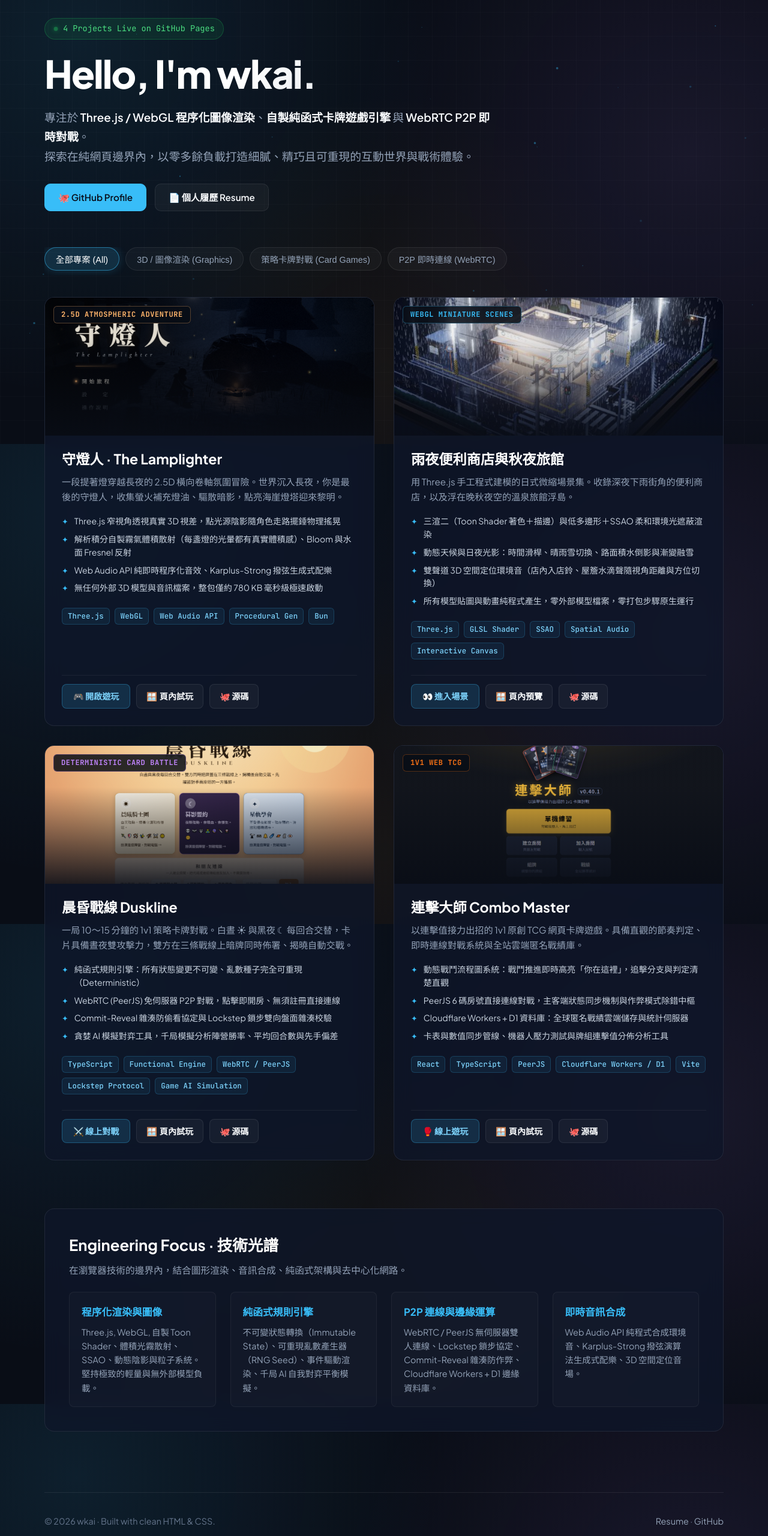
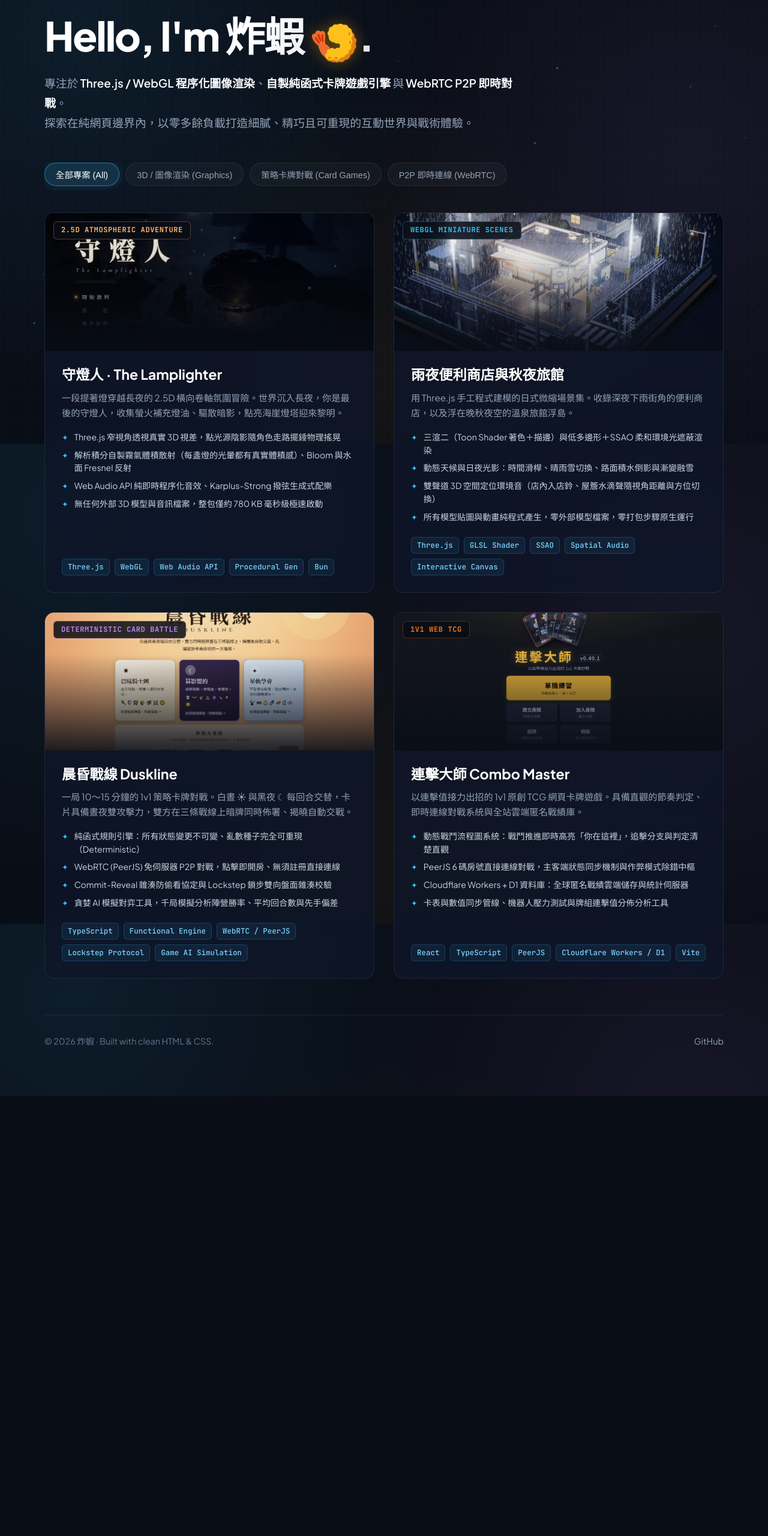
Before and after one commit to wkai2573/wkai2573.github.io, a plain HTML site: page index.html in a window 1280 px wide. Shown: the part 60-2620 px from the top of the page at 60% size. After the commit the page ends 1887 px from the top, so only its background shows below. Drawn offline with Linux system fonts and the light colour scheme.

Commit message:
feat: 更新為炸蝦🍤品牌，精簡Hero與卡片按鈕，支援點擊封面試玩

```diff
--- a/index.html
+++ b/index.html
@@ -3,19 +3,19 @@
 <head>
   <meta charset="UTF-8" />
   <meta name="viewport" content="width=device-width, initial-scale=1.0, viewport-fit=cover" />
-  <title>wkai · 專案作品集 | Creative Developer &amp; Game Craftsman</title>
-  <meta name="description" content="wkai 的個人作品集：專注於 WebGL/Three.js 程序化渲染、原創卡牌對戰引擎、Web Audio 與 WebRTC P2P 多人遊戲。" />
-  <meta name="keywords" content="wkai, 獨立遊戲, WebGL, Three.js, TCG, 卡牌遊戲, 2.5D, WebRTC, PeerJS, 前端工程師" />
-  <meta name="author" content="wkai" />
+  <title>炸蝦 🍤 · 專案作品集 | Creative Developer &amp; Game Craftsman</title>
+  <meta name="description" content="炸蝦 的個人作品集：專注於 WebGL/Three.js 程序化渲染、原創卡牌對戰引擎、Web Audio 與 WebRTC P2P 多人遊戲。" />
+  <meta name="keywords" content="炸蝦, 獨立遊戲, WebGL, Three.js, TCG, 卡牌遊戲, 2.5D, WebRTC, PeerJS, 前端工程師" />
+  <meta name="author" content="炸蝦" />
 
   <!-- Open Graph -->
   <meta property="og:type" content="website" />
   <meta property="og:url" content="https://wkai2573.github.io/" />
-  <meta property="og:title" content="wkai · 專案作品集 | Creative Developer &amp; Game Craftsman" />
+  <meta property="og:title" content="炸蝦 🍤 · 專案作品集 | Creative Developer &amp; Game Craftsman" />
   <meta property="og:description" content="專注於 Three.js / WebGL 程序化圖像渲染、自製純函式卡牌遊戲引擎 與 WebRTC P2P 即時對戰。" />
   <meta property="og:image" content="https://wkai2573.github.io/assets/images/lamplighter.png" />
 
-  <!-- Favicon -->
+  <!-- Favicon (炸蝦 🍤) -->
   <link rel="icon" type="image/svg+xml" href="assets/favicon.svg" />
 
   <!-- Fonts -->
@@ -36,22 +36,11 @@
   <div class="container">
     <!-- Header & Hero -->
     <header>
-      <div class="status-badge">
-        <span class="status-dot"></span> 4 Projects Live on GitHub Pages
-      </div>
-      <h1>Hello, I'm wkai.</h1>
+      <h1>Hello, I'm 炸蝦 <span class="shrimp-emoji">🍤</span>.</h1>
       <p class="hero-bio">
         專注於 <b>Three.js / WebGL 程序化圖像渲染</b>、<b>自製純函式卡牌遊戲引擎</b> 與 <b>WebRTC P2P 即時對戰</b>。<br />
         探索在純網頁邊界內，以零多餘負載打造細膩、精巧且可重現的互動世界與戰術體驗。
       </p>
-      <div class="hero-links">
-        <a href="https://github.com/wkai2573" target="_blank" rel="noopener noreferrer" class="btn btn-primary">
-          <span>🐙 GitHub Profile</span>
-        </a>
-        <a href="./resume/" class="btn btn-outline">
-          <span>📄 個人履歷 Resume</span>
-        </a>
-      </div>
     </header>
 
     <!-- Filter Buttons -->
@@ -67,10 +56,11 @@
 
       <!-- 1. 守燈人 · The Lamplighter -->
       <article class="project-card" data-category="graphics" data-badge="lamplighter">
-        <div class="card-thumb">
+        <div class="card-thumb preview-trigger" data-url="https://wkai2573.github.io/lamplighter/" data-title="守燈人 · The Lamplighter" title="點擊直接試玩 守燈人">
           <img src="assets/images/lamplighter.png" alt="守燈人 · The Lamplighter 遊戲截圖" loading="lazy" decoding="async" />
           <div class="thumb-overlay"></div>
           <span class="card-type-badge">2.5D Atmospheric Adventure</span>
+          <div class="thumb-play-hint">▶ 點擊試玩</div>
         </div>
         <div class="card-body">
           <h2 class="project-title">守燈人 · The Lamplighter</h2>
@@ -88,20 +78,16 @@
             <span class="tag">Procedural Gen</span>
             <span class="tag">Bun</span>
           </div>
-          <div class="card-actions">
-            <a href="https://wkai2573.github.io/lamplighter/" target="_blank" rel="noopener noreferrer" class="btn btn-play">🎮 開啟遊玩</a>
-            <button type="button" class="btn btn-outline btn-actions-outline preview-btn" data-url="https://wkai2573.github.io/lamplighter/" data-title="守燈人 · The Lamplighter">🪟 頁內試玩</button>
-            <a href="https://github.com/wkai2573/lamplighter" target="_blank" rel="noopener noreferrer" class="btn btn-outline btn-actions-outline">🐙 源碼</a>
-          </div>
         </div>
       </article>
 
       <!-- 2. 3D微縮場景集 (雨夜便利商店與秋夜旅館) -->
       <article class="project-card" data-category="graphics" data-badge="konbini">
-        <div class="card-thumb">
+        <div class="card-thumb preview-trigger" data-url="https://wkai2573.github.io/3d-miniature-scenes/" data-title="雨夜便利商店與秋夜旅館" title="點擊進入微縮場景">
           <img src="assets/images/konbini.jpg" alt="雨夜便利商店與秋夜旅館 截圖" loading="lazy" decoding="async" />
           <div class="thumb-overlay"></div>
           <span class="card-type-badge">WebGL Miniature Scenes</span>
+          <div class="thumb-play-hint">▶ 進入場景</div>
         </div>
         <div class="card-body">
           <h2 class="project-title">雨夜便利商店與秋夜旅館</h2>
@@ -119,20 +105,16 @@
             <span class="tag">Spatial Audio</span>
             <span class="tag">Interactive Canvas</span>
           </div>
-          <div class="card-actions">
-            <a href="https://wkai2573.github.io/3d-miniature-scenes/" target="_blank" rel="noopener noreferrer" class="btn btn-play">👀 進入場景</a>
-            <button type="button" class="btn btn-outline btn-actions-outline preview-btn" data-url="https://wkai2573.github.io/3d-miniature-scenes/" data-title="雨夜便利商店與秋夜旅館">🪟 頁內預覽</button>
-            <a href="https://github.com/wkai2573/3d-miniature-scenes" target="_blank" rel="noopener noreferrer" class="btn btn-outline btn-actions-outline">🐙 源碼</a>
-          </div>
         </div>
       </article>
 
       <!-- 3. 晨昏戰線 Duskline -->
       <article class="project-card" data-category="cards p2p" data-badge="duskline">
-        <div class="card-thumb">
+        <div class="card-thumb preview-trigger" data-url="https://wkai2573.github.io/duskline/" data-title="晨昏戰線 Duskline" title="點擊直接對戰 晨昏戰線">
           <img src="assets/images/duskline.png" alt="晨昏戰線 Duskline 遊戲截圖" loading="lazy" decoding="async" />
           <div class="thumb-overlay"></div>
           <span class="card-type-badge">Deterministic Card Battle</span>
+          <div class="thumb-play-hint">▶ 線上對戰</div>
         </div>
         <div class="card-body">
           <h2 class="project-title">晨昏戰線 Duskline</h2>
@@ -150,20 +132,16 @@
             <span class="tag">Lockstep Protocol</span>
             <span class="tag">Game AI Simulation</span>
           </div>
-          <div class="card-actions">
-            <a href="https://wkai2573.github.io/duskline/" target="_blank" rel="noopener noreferrer" class="btn btn-play">⚔️ 線上對戰</a>
-            <button type="button" class="btn btn-outline btn-actions-outline preview-btn" data-url="https://wkai2573.github.io/duskline/" data-title="晨昏戰線 Duskline">🪟 頁內試玩</button>
-            <a href="https://github.com/wkai2573/duskline" target="_blank" rel="noopener noreferrer" class="btn btn-outline btn-actions-outline">🐙 源碼</a>
-          </div>
         </div>
       </article>
 
       <!-- 4. 連擊大師 Combo Master -->
       <article class="project-card" data-category="cards p2p" data-badge="combo">
-        <div class="card-thumb">
+        <div class="card-thumb preview-trigger" data-url="https://wkai2573.github.io/combo-master/" data-title="連擊大師 Combo Master" title="點擊直接試玩 連擊大師">
           <img src="assets/images/combo_master.png" alt="連擊大師 Combo Master 遊戲截圖" loading="lazy" decoding="async" />
           <div class="thumb-overlay"></div>
           <span class="card-type-badge">1v1 Web TCG</span>
+          <div class="thumb-play-hint">▶ 連擊遊玩</div>
         </div>
         <div class="card-body">
           <h2 class="project-title">連擊大師 Combo Master</h2>
@@ -181,46 +159,15 @@
             <span class="tag">Cloudflare Workers / D1</span>
             <span class="tag">Vite</span>
           </div>
-          <div class="card-actions">
-            <a href="https://wkai2573.github.io/combo-master/" target="_blank" rel="noopener noreferrer" class="btn btn-play">🥊 線上遊玩</a>
-            <button type="button" class="btn btn-outline btn-actions-outline preview-btn" data-url="https://wkai2573.github.io/combo-master/" data-title="連擊大師 Combo Master">🪟 頁內試玩</button>
-            <a href="https://github.com/wkai2573/combo-master" target="_blank" rel="noopener noreferrer" class="btn btn-outline btn-actions-outline">🐙 源碼</a>
-          </div>
         </div>
       </article>
 
     </div>
 
-    <!-- Skills Spectrum Section -->
-    <section class="spectrum-section">
-      <h2 class="spectrum-title">Engineering Focus · 技術光譜</h2>
-      <p class="spectrum-desc">在瀏覽器技術的邊界內，結合圖形渲染、音訊合成、純函式架構與去中心化網路。</p>
-
-      <div class="spectrum-grid">
-        <div class="spectrum-item">
-          <h3>程序化渲染與圖像</h3>
-          <p>Three.js, WebGL, 自製 Toon Shader、體積光霧散射、SSAO、動態陰影與粒子系統。堅持極致的輕量與無外部模型負載。</p>
-        </div>
-        <div class="spectrum-item">
-          <h3>純函式規則引擎</h3>
-          <p>不可變狀態轉換（Immutable State）、可重現亂數產生器（RNG Seed）、事件驅動渲染、千局 AI 自我對弈平衡模擬。</p>
-        </div>
-        <div class="spectrum-item">
-          <h3>P2P 連線與邊緣運算</h3>
-          <p>WebRTC / PeerJS 無伺服器雙人連線、Lockstep 鎖步協定、Commit-Reveal 雜湊防作弊、Cloudflare Workers + D1 邊緣資料庫。</p>
-        </div>
-        <div class="spectrum-item">
-          <h3>即時音訊合成</h3>
-          <p>Web Audio API 純程式合成環境音、Karplus-Strong 撥弦演算法生成式配樂、3D 空間定位音場。</p>
-        </div>
-      </div>
-    </section>
-
     <!-- Footer -->
     <footer>
-      <div>© 2026 wkai · Built with clean HTML &amp; CSS.</div>
+      <div>© 2026 炸蝦 · Built with clean HTML &amp; CSS.</div>
       <div>
-        <a href="./resume/">Resume</a> ·
         <a href="https://github.com/wkai2573" target="_blank" rel="noopener noreferrer">GitHub</a>
       </div>
     </footer>
@@ -271,7 +218,7 @@
       });
     });
 
-    // Preview Modal
+    // Preview Modal (點擊封面圖片觸發試玩)
     const modal = document.getElementById('previewModal');
     const modalIframe = document.getElementById('modalIframe');
     const modalTitle = document.getElementById('modalTitle');
@@ -279,10 +226,10 @@
     const closeModal = document.getElementById('closeModal');
     const modalLoader = document.getElementById('modalLoader');
 
-    document.querySelectorAll('.preview-btn').forEach(btn => {
-      btn.addEventListener('click', () => {
-        const url = btn.dataset.url;
-        const title = btn.dataset.title;
+    document.querySelectorAll('.preview-trigger').forEach(trigger => {
+      trigger.addEventListener('click', () => {
+        const url = trigger.dataset.url;
+        const title = trigger.dataset.title;
         modalTitle.textContent = title;
         modalExternalLink.href = url;
         modalLoader.style.display = 'flex';
--- a/style.css
+++ b/style.css
@@ -1,5 +1,5 @@
 /* ==========================================================================
-   Design Tokens & Modern Styling (Based on 參考.html)
+   Design Tokens & Modern Styling (炸蝦 🍤 作品集)
    ========================================================================== */
 :root {
   --bg: #090d16;
@@ -16,7 +16,6 @@
   --accent: #f59e0b;
   --purple: #c084fc;
   --crimson: #ef4444;
-  --emerald: #10b981;
 
   --tag-bg: rgba(56, 189, 248, 0.08);
   --tag-border: rgba(56, 189, 248, 0.2);
@@ -46,9 +45,9 @@ body {
   font-family: 'Plus Jakarta Sans', 'Noto Sans TC', system-ui, -apple-system, sans-serif;
   line-height: 1.6;
   background-image:
-    radial-gradient(circle at 10% 15%, rgba(56, 189, 248, 0.1) 0%, transparent 45%),
-    radial-gradient(circle at 90% 40%, rgba(192, 132, 252, 0.09) 0%, transparent 45%),
-    radial-gradient(circle at 50% 85%, rgba(245, 158, 11, 0.06) 0%, transparent 50%);
+    radial-gradient(circle at 10% 15%, rgba(56, 189, 248, 0.09) 0%, transparent 45%),
+    radial-gradient(circle at 90% 40%, rgba(192, 132, 252, 0.08) 0%, transparent 45%),
+    radial-gradient(circle at 50% 85%, rgba(245, 158, 11, 0.05) 0%, transparent 50%);
   background-attachment: fixed;
   min-height: 100vh;
   -webkit-font-smoothing: antialiased;
@@ -87,51 +86,23 @@ body {
 .container {
   max-width: 1180px;
   margin: 0 auto;
-  padding: 50px 24px 100px;
+  padding: 60px 24px 80px;
   position: relative;
   z-index: 1;
 }
 
 /* ==========================================================================
-   Header & Hero
+   Header & Hero (極簡純淨)
    ========================================================================== */
 header {
-  padding: 40px 0 60px;
+  padding: 20px 0 50px;
   display: flex;
   flex-direction: column;
-  gap: 20px;
-}
-
-.status-badge {
-  align-self: flex-start;
-  display: inline-flex;
-  align-items: center;
-  gap: 8px;
-  padding: 6px 14px;
-  font-size: 0.85rem;
-  font-family: 'JetBrains Mono', monospace;
-  border-radius: var(--radius-pill);
-  background: rgba(34, 197, 94, 0.1);
-  color: #4ade80;
-  border: 1px solid rgba(34, 197, 94, 0.25);
-}
-
-.status-dot {
-  width: 8px;
-  height: 8px;
-  background: #22c55e;
-  border-radius: 50%;
-  box-shadow: 0 0 10px #22c55e;
-  animation: pulse 2s infinite ease-in-out;
-}
-
-@keyframes pulse {
-  0%, 100% { opacity: 1; transform: scale(1); }
-  50% { opacity: 0.45; transform: scale(0.85); }
+  gap: 16px;
 }
 
 h1 {
-  font-size: clamp(2.4rem, 5.5vw, 4rem);
+  font-size: clamp(2.6rem, 6vw, 4.2rem);
   font-weight: 800;
   letter-spacing: -0.03em;
   line-height: 1.15;
@@ -140,66 +111,25 @@ h1 {
   -webkit-text-fill-color: transparent;
 }
 
+.shrimp-emoji {
+  -webkit-text-fill-color: initial;
+  background: none;
+  display: inline-block;
+  vertical-align: middle;
+  filter: drop-shadow(0 0 12px rgba(245, 158, 11, 0.4));
+}
+
 .hero-bio {
   font-size: 1.18rem;
   color: var(--text-muted);
-  max-width: 760px;
+  max-width: 780px;
   font-weight: 400;
-  line-height: 1.7;
+  line-height: 1.75;
 }
 
 .hero-bio b {
   color: var(--text-main);
   font-weight: 600;
-}
-
-.hero-links {
-  display: flex;
-  gap: 14px;
-  flex-wrap: wrap;
-  margin-top: 10px;
-}
-
-/* Buttons */
-.btn {
-  display: inline-flex;
-  align-items: center;
-  gap: 8px;
-  padding: 10px 22px;
-  border-radius: 10px;
-  text-decoration: none;
-  font-weight: 600;
-  font-size: 0.95rem;
-  transition: var(--transition);
-  cursor: pointer;
-  border: 1px solid transparent;
-  user-select: none;
-}
-
-.btn-primary {
-  background: #38bdf8;
-  color: #080d1a;
-  border-color: #38bdf8;
-}
-
-.btn-primary:hover {
-  background: #7dd3fc;
-  border-color: #7dd3fc;
-  transform: translateY(-2px);
-  box-shadow: 0 10px 25px var(--primary-glow);
-}
-
-.btn-outline {
-  background: rgba(255, 255, 255, 0.04);
-  color: var(--text-main);
-  border-color: var(--card-border);
-}
-
-.btn-outline:hover {
-  background: rgba(255, 255, 255, 0.08);
-  border-color: rgba(255, 255, 255, 0.25);
-  transform: translateY(-2px);
-  color: #ffffff;
 }
 
 /* ==========================================================================
@@ -273,13 +203,15 @@ h1 {
   box-shadow: 0 20px 45px rgba(0, 0, 0, 0.55), 0 0 30px rgba(56, 189, 248, 0.15);
 }
 
-/* Card Visual Header */
+/* Card Visual Header (點擊試玩 Trigger) */
 .card-thumb {
   width: 100%;
   height: 230px;
   position: relative;
   overflow: hidden;
   background: #080d18;
+  cursor: pointer;
+  user-select: none;
 }
 
 .card-thumb img {
@@ -287,12 +219,13 @@ h1 {
   height: 100%;
   object-fit: cover;
   object-position: center;
-  transition: transform 0.6s cubic-bezier(0.16, 1, 0.3, 1);
+  transition: transform 0.6s cubic-bezier(0.16, 1, 0.3, 1), filter 0.3s ease;
   display: block;
 }
 
-.project-card:hover .card-thumb img {
-  transform: scale(1.05);
+.card-thumb:hover img {
+  transform: scale(1.06);
+  filter: brightness(1.08);
 }
 
 .thumb-overlay {
@@ -300,6 +233,37 @@ h1 {
   inset: 0;
   background: linear-gradient(180deg, rgba(9, 13, 22, 0.05) 30%, rgba(9, 13, 22, 0.9) 100%);
   pointer-events: none;
+}
+
+/* Hover Hint: ▶ 點擊試玩 */
+.thumb-play-hint {
+  position: absolute;
+  top: 50%;
+  left: 50%;
+  transform: translate(-50%, -50%) scale(0.9);
+  opacity: 0;
+  background: rgba(9, 13, 22, 0.85);
+  backdrop-filter: blur(10px);
+  -webkit-backdrop-filter: blur(10px);
+  border: 1px solid var(--primary);
+  color: var(--primary);
+  padding: 10px 22px;
+  border-radius: var(--radius-pill);
+  font-size: 0.92rem;
+  font-weight: 700;
+  letter-spacing: 0.05em;
+  display: inline-flex;
+  align-items: center;
+  gap: 8px;
+  box-shadow: 0 10px 25px rgba(0, 0, 0, 0.6), 0 0 20px var(--primary-glow);
+  transition: var(--transition);
+  pointer-events: none;
+  z-index: 2;
+}
+
+.card-thumb:hover .thumb-play-hint {
+  opacity: 1;
+  transform: translate(-50%, -50%) scale(1);
 }
 
 .card-type-badge {
@@ -318,6 +282,7 @@ h1 {
   text-transform: uppercase;
   letter-spacing: 0.05em;
   font-family: 'JetBrains Mono', monospace;
+  z-index: 1;
 }
 
 /* Themed badges */
@@ -392,7 +357,7 @@ h1 {
   display: flex;
   flex-wrap: wrap;
   gap: 8px;
-  margin-bottom: 26px;
+  margin-top: auto;
 }
 
 .tag {
@@ -404,38 +369,6 @@ h1 {
   padding: 3px 9px;
   border-radius: 6px;
   border: 1px solid var(--tag-border);
-}
-
-/* Card Actions */
-.card-actions {
-  display: flex;
-  gap: 10px;
-  flex-wrap: wrap;
-  margin-top: auto;
-  padding-top: 14px;
-  border-top: 1px solid rgba(255, 255, 255, 0.06);
-}
-
-.btn-play {
-  background: rgba(56, 189, 248, 0.15);
-  color: #7dd3fc;
-  border: 1px solid rgba(56, 189, 248, 0.3);
-  padding: 8px 18px;
-  font-size: 0.88rem;
-  border-radius: 8px;
-}
-
-.btn-play:hover {
-  background: #38bdf8;
-  color: #080d1a;
-  border-color: #38bdf8;
-  box-shadow: 0 4px 18px rgba(56, 189, 248, 0.35);
-}
-
-.btn-actions-outline {
-  padding: 8px 16px;
-  font-size: 0.88rem;
-  border-radius: 8px;
 }
 
 /* ==========================================================================
@@ -583,70 +516,11 @@ h1 {
 }
 
 /* ==========================================================================
-   Skills Spectrum Section
-   ========================================================================== */
-.spectrum-section {
-  margin-top: 80px;
-  padding: 40px;
-  background: var(--card-bg);
-  backdrop-filter: blur(14px);
-  -webkit-backdrop-filter: blur(14px);
-  border: 1px solid var(--card-border);
-  border-radius: var(--radius);
-}
-
-.spectrum-title {
-  font-size: 1.6rem;
-  font-weight: 700;
-  margin-bottom: 8px;
-  color: #ffffff;
-}
-
-.spectrum-desc {
-  color: var(--text-muted);
-  font-size: 0.98rem;
-  margin-bottom: 24px;
-}
-
-.spectrum-grid {
-  display: grid;
-  grid-template-columns: repeat(auto-fit, minmax(240px, 1fr));
-  gap: 24px;
-}
-
-.spectrum-item {
-  background: rgba(255, 255, 255, 0.02);
-  border: 1px solid rgba(255, 255, 255, 0.05);
-  border-radius: var(--radius-sm);
-  padding: 20px;
-  transition: var(--transition);
-}
-
-.spectrum-item:hover {
-  background: rgba(255, 255, 255, 0.04);
-  border-color: rgba(56, 189, 248, 0.2);
-  transform: translateY(-2px);
-}
-
-.spectrum-item h3 {
-  font-size: 1.05rem;
-  color: var(--primary);
-  margin-bottom: 8px;
-  font-weight: 700;
-}
-
-.spectrum-item p {
-  font-size: 0.9rem;
-  color: var(--text-muted);
-  line-height: 1.6;
-}
-
-/* ==========================================================================
-   Footer
+   Footer (極簡收尾)
    ========================================================================== */
 footer {
-  margin-top: 100px;
-  padding-top: 36px;
+  margin-top: 60px;
+  padding-top: 32px;
   border-top: 1px solid var(--card-border);
   display: flex;
   justify-content: space-between;
```
Also changed, not shown: assets/favicon.svg, 1 other file.
